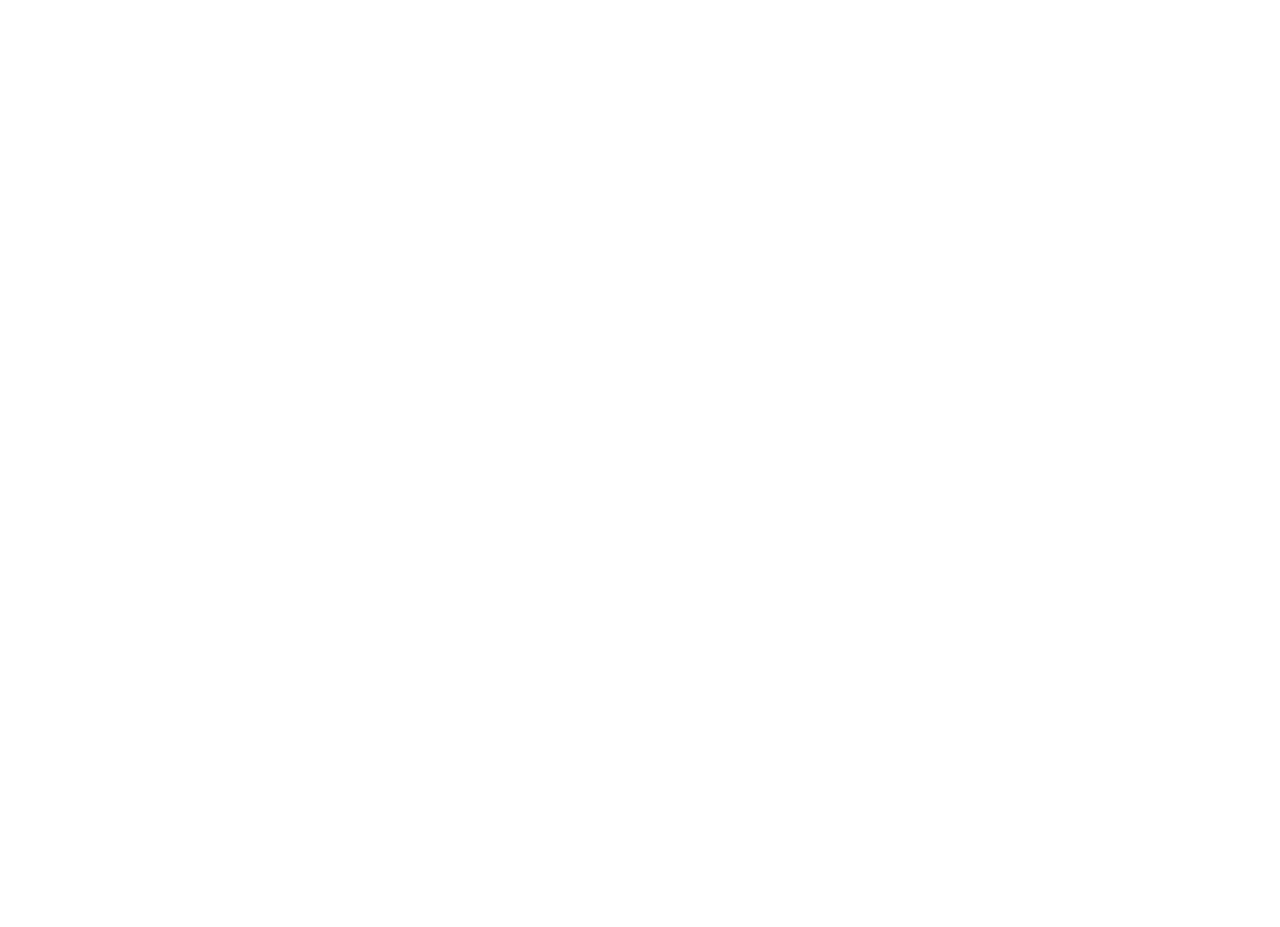
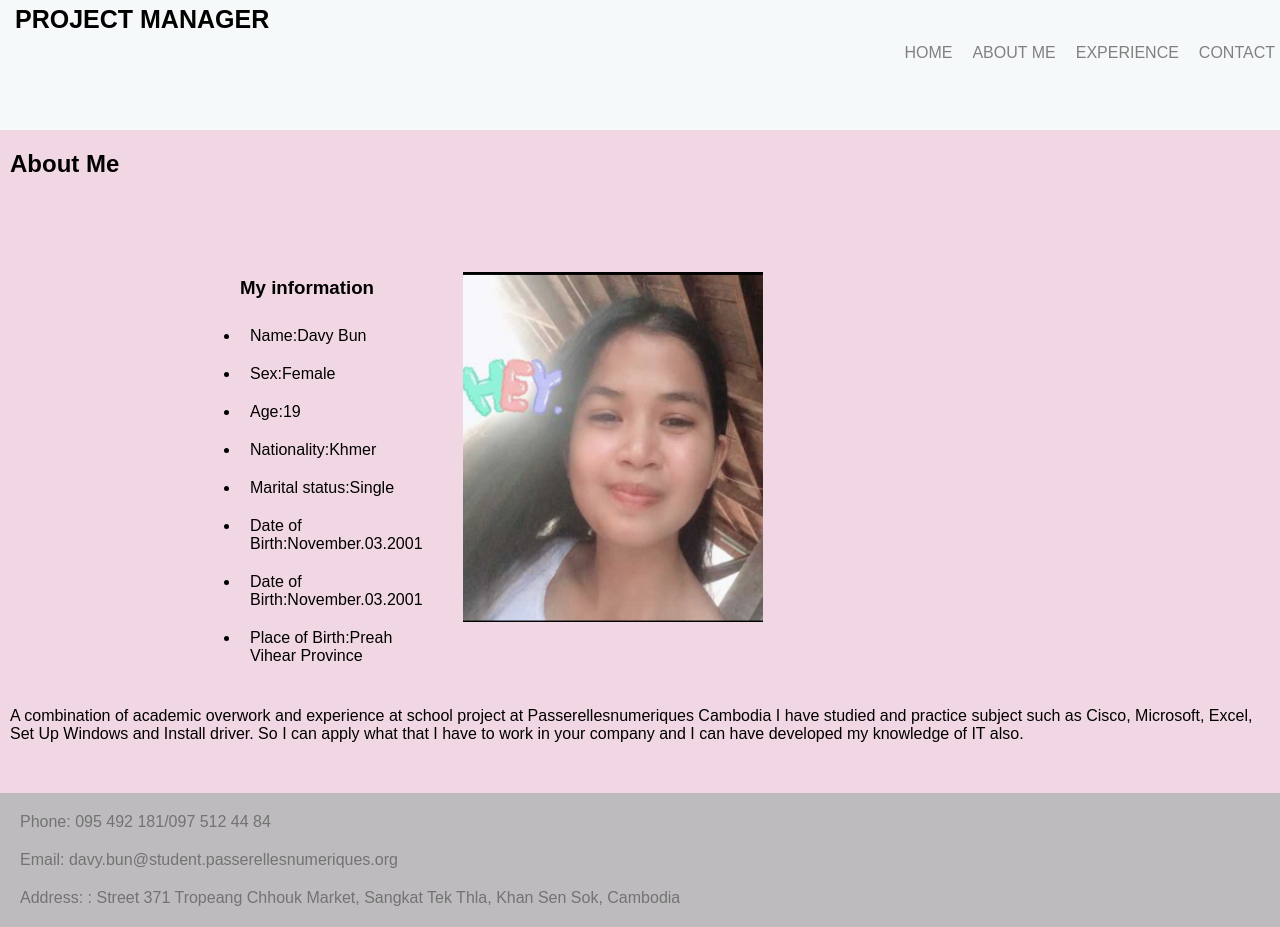
Before and after one commit to davybun/Davy-Bun, a plain HTML site: page about page.html in a window 1280 px wide. Before the commit the page ends 800 px from the top, so only its background shows below. Drawn offline with Linux system fonts and the light colour scheme.

Commit message:
add something new on other page

```diff
--- a/about page.html
+++ b/about page.html
@@ -0,0 +1,60 @@
+<!DOCTYPE html>
+<html lang="en">
+<head>
+    <meta charset="UTF-8">
+    <meta name="viewport" content="width=device-width, initial-scale=1.0">
+    <title>About page</title>
+    <link rel="shortcut icon" href="images/1.png" type="image/x-icon">
+    <link rel="stylesheet" href="css/about.css">
+</head>
+<body>
+    <div class="container">
+        <h1>Project Manager</h1>
+        <nav>
+            <ul>
+                <li><a href="index.html">Home</a></li>
+                <li><a href="about page.html">About Me</a></li>
+                <li><a href="Experience.html">Experience</a></li>
+                <li><a href="Contact.page.html">contact</a></li>
+            </ul>
+        </nav>
+    </div>
+    <h2>About Me</h2>
+    <div class="nav">
+            <ul>
+                <h3>My information</h3>
+                <li>Name:Davy Bun</li>
+                <li>Sex:Female</li>
+                <li >Age:19</li>
+                <li>Nationality:Khmer</li>
+                <li>Marital status:Single</li>
+                <li>Date of Birth:November.03.2001</li>
+                <li>Date of Birth:November.03.2001</li>
+                <li>Place of Birth:Preah Vihear Province</li>
+            </ul>
+            <img src="images/2.png" alt="">
+    </div>
+    <div class="text">
+        <p> A combination of academic overwork and experience at school project at Passerellesnumeriques Cambodia I have studied and practice subject such as Cisco, Microsoft, Excel, Set Up Windows and Install driver. So I can apply what that I have to work in your company and I can have developed my knowledge of IT also.</p>
+    </div>
+    <div>
+        <footer>
+            <div class="footer">
+                <div class="footer-a">
+                    <p>Phone: 095 492 181/097 512 44 84</p>
+                    <p>Email: davy.bun@student.passerellesnumeriques.org</p>
+                    <p>Address: : Street 371 Tropeang Chhouk Market, Sangkat Tek Thla, Khan Sen Sok, Cambodia</p>
+                </div>
+                <div class="footer-B">
+                    <ul>
+                        <i class="fa fa-facebook-square" style="font-size:24px"></i>
+                        <i class="fa fa-twitter-square" style="font-size:24px"></i>
+                        <i class="fa fa-skype" style="font-size:24px"></i>
+                        <i class="fa fa-telegram" style="font-size:24px"></i>
+                    </ul>
+                </div>
+            </div>
+        </footer>
+    </div>
+</body>
+</html>
--- a/css/about.css
+++ b/css/about.css
@@ -0,0 +1,91 @@
+body{
+    margin: 0;
+    padding: 0;
+    background-color: #f1d7e4;
+    font-family: sans-serif;
+}
+h1{
+    margin:0;
+    margin-left: 10px;
+    font-size: 25px;
+    text-transform: uppercase;
+}
+.container{
+    background-color: rgb(246, 249, 250);
+    width:100%;
+    height: 15vh;
+    padding: 5px;
+    position: sticky;
+    top:0;
+    z-index: 99;
+}
+ nav ul{
+    margin: 0;
+    display: flex;
+    justify-content: flex-end;
+    text-align: center;
+    list-style: none;
+}
+ul li{
+    padding: 10px;
+}
+ul li a{
+    text-decoration: none;
+    color:gray;
+    text-transform: uppercase;
+    margin-top: 10px;
+}
+ nav ul li:hover{
+    cursor: pointer;
+    background-color: #d1b7d19c;
+
+}
+h2{
+    margin-left: 10px;
+}
+.nav{
+    width: 25px;
+    height: auto;
+    margin-top: 5%;
+    display: flex;
+    justify-content:space-between;
+    margin-left: 200px;
+}
+.text{
+    margin-left: 10px;
+}
+img{
+    width: 300px;
+    height: 350px;
+    margin: 30px;
+    background-color: rgb(235, 197, 197);
+    filter:grayscale(10%);
+}
+p{
+    margin-bottom: 50px;
+}
+.footer{
+    display:flex;
+    justify-content: space-between;
+    background-color: rgb(190, 187, 190);
+}
+.footer-B{
+    display: flex;
+    justify-content: space-around;
+    list-style: none;
+}
+.footer-a{
+    color: rgb(117, 114, 114);
+    filter: grayscale(100%);
+}
+i{
+    padding:10px;
+    cursor: pointer;
+}
+i:hover{
+    cursor: pointer;
+}
+
+footer p{
+    margin: 20px 20px;
+}
--- a/css/contact.css
+++ b/css/contact.css
@@ -1,20 +1,22 @@
 body{
     margin: 0;
     padding: 0;
-    background-color: hsl(330, 22%, 96%);
+    background-color: hsl(336, 48%, 94%);
     font-family: sans-serif;
 }
 h1{
     margin:0;
-    margin-bottom: 25vh;
+    margin-left: 10px;
     text-transform: uppercase;
     color:black;
 }
 .container{
-    background-color: #f8fafa;
+    background-color: rgb(208, 230, 230);
     width:100%;
-    height: 40vh;
-    box-shadow: 2px 3px 1px 2px;
+    height: 15vh;
+    position: sticky;
+    top:0;
+    z-index: 99;
 }
 ul{
     margin: 0;
@@ -27,7 +29,7 @@ ul li{
 }
 ul li a{
     text-decoration: none;
-    color:gray;
+    color:rgb(48, 46, 46);
     text-transform: uppercase;
     margin-top: 10px;
 }
@@ -36,10 +38,24 @@ ul li:hover{
     background-color: #d1b7d19c;
 
 }
-img{
+.Contact{
+    width: 90%;
+    display: flex;
+    justify-content: space-between;
+    margin-left: 50px;
+    background-color: rgba(24, 103, 250, 0.356);
+    margin-bottom: 20px;
+
+}
+iframe{
+    width: 100vh;
+    height: 70vh;
+    margin-bottom: 40vh;
+
+}
+.word{
     width: 100%;
-    height: 100vh;
-    margin-bottom: 40vh;
+    margin-left: 50px;
 }
 .nav{
     display: flex;
@@ -47,13 +63,26 @@ img{
     background-color:rgb(214, 210, 214);
     filter: grayscale(50%);
 }
-.dog a{
+.Link a{
     padding: 10px;
 }
-.cat p{
+.share p{
     color:green;
     filter: grayscale(30%);
 }
 h2{
     text-transform: uppercase;
+    margin-bottom: 20vh;
+    margin-right: 200px;
+    display: flex;
+    justify-content: flex-end;
 }
+
+@media (max-width:"width:900px"){
+       .container{
+           display: grid;
+           grid-template-columns: 1fr;
+
+
+       }
+}
--- a/css/experience.css
+++ b/css/experience.css
@@ -6,13 +6,20 @@ body{
 }
 h1{
     margin:0;
-    margin-bottom: 25vh;
+    margin-left: 10px;
     text-transform: uppercase;
+    font-size: 25px;
+}
+h2{
+    margin-left: 10px;
 }
 .container{
     background-color: rgb(246, 249, 250);
     width:100%;
-    height: 40vh;
+    height: 17vh;
+    position: sticky;
+    top:0;
+    z-index: 99;
 }
 ul{
     margin: 0;
@@ -35,16 +42,38 @@ ul li:hover{
 
 }
 .main{
-    display: flex;
+    width: 70%;
+    height: 40vh;
     justify-content: center;
     background-color:#ddffff;
     margin-left: 20%;
     margin-right: 20%;
+    margin-bottom: 20vh;
 }
-/* .main{
+.text{
+    margin-left: 20px;
+}
+.footer{
+    display:flex;
+    justify-content: space-between;
+    background-color: rgb(190, 187, 190);
+}
+.footer-B{
     display: flex;
-    justify-content: center;
-    background-color:#ddffff;
-    margin-left: 20%;
-    margin-right: 20%;
-} */
+    justify-content: space-around;
+    list-style: none;
+}
+.footer-a{
+    color: rgb(117, 114, 114);
+    filter: grayscale(100%);
+}
+i{
+    padding:10px;
+    cursor: pointer;
+}
+i:hover{
+    cursor: pointer;
+}
+.footer-a p{
+    margin-left:10px;
+}
--- a/css/home.css
+++ b/css/home.css
@@ -5,23 +5,36 @@
 }
 body{
     overflow-x:hidden;
+    background-color: rgb(245, 243, 241);
+}
+.view{
+    width: 400px;
+    height: 200px;
+    background-color: rgba(233, 233, 245, 0.432);
 }
 h1{
     margin: 20px 20px;
     color:#fff;
     text-transform: uppercase;
-
+}
+h4{
+    margin-left: 50%;
+    font-size: 50px;
 }
 .container{
     height: 10vh;
     background: rgb(182, 189, 192);
+    position: sticky;
+    top:0;
+    z-index: 99;
+    box-shadow:1px 2px 4px 2px;
 }
 .body{
     height: 70vh;
     background-image: url(../images/c.jpg);
     margin-top: -2%;
-    width: 100%;
 }
+
 nav{
     height: 10vh;
 }
@@ -30,7 +43,12 @@ img{
     height: 100vh;
     box-shadow: 5px 3px 5px 2px;
 }
-
+.btn{
+    background-color: #858cf0;
+    border: none;
+    margin-left: 25%;
+    width: 50%;
+}
 .bar{
     width: 70%;
     height: 50%;
@@ -39,9 +57,6 @@ img{
 
 
 }
-/* .bar1{
-    margin:20% 20px;
-} */
 .bar1 p{
     margin-left:20%;
 }
@@ -60,6 +75,7 @@ h3{
 }
 .bar2 p{
     margin: 0 35%;
+    margin-bottom:40px;
 }
 .photo{
     width: 200px;
@@ -90,7 +106,7 @@ ul li:hover{
 .footer{
     display:flex;
     justify-content: space-between;
-    background-color: rgb(224, 166, 230);
+    background-color: rgb(190, 187, 190);
 }
 .footer-B{
     display: flex;
```
Also changed, not shown: Contact.page.html (+14 -7 lines), Experience.html (+27 -11 lines), index.html (+15 -12 lines), images/2.png (added).
